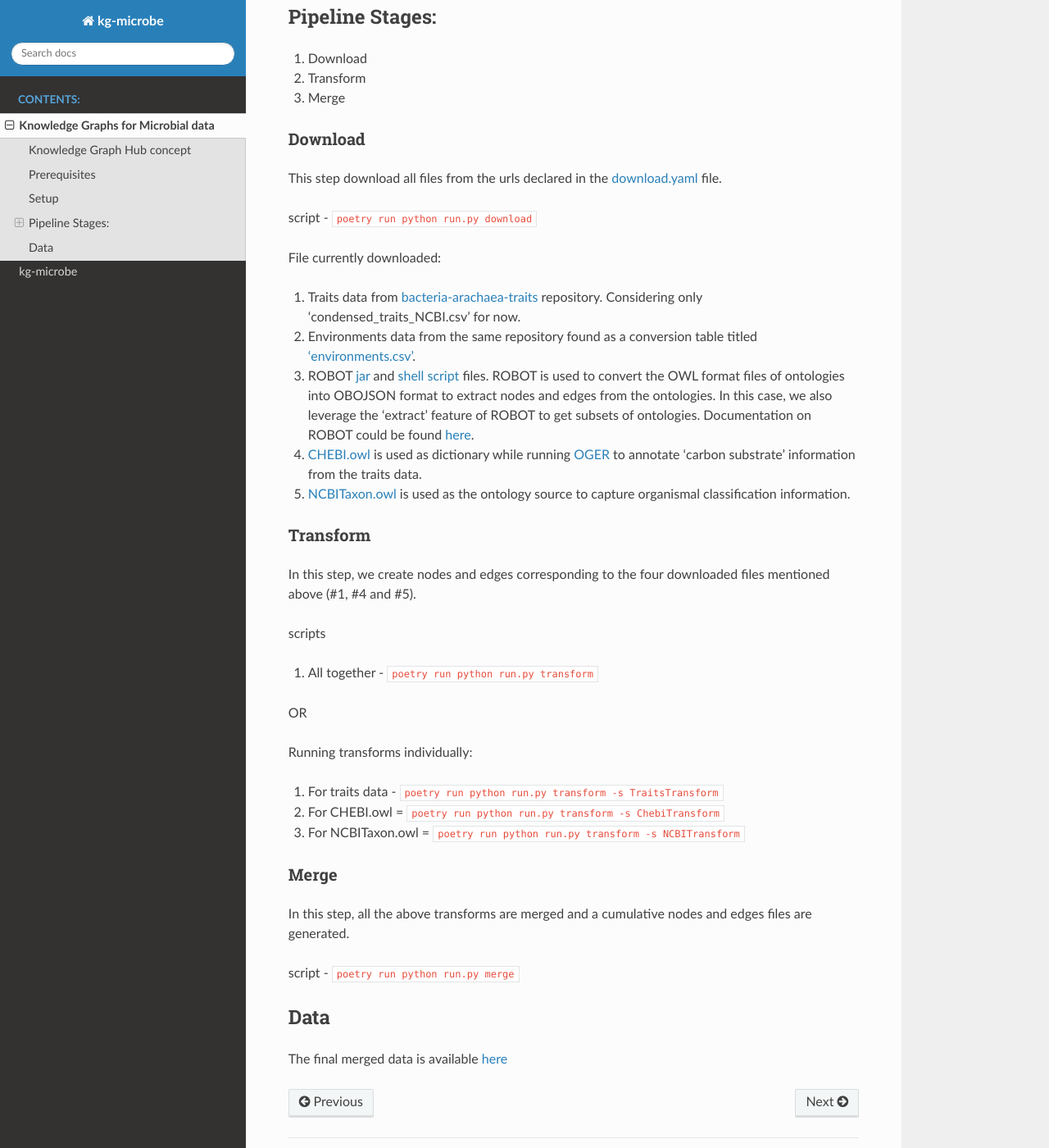
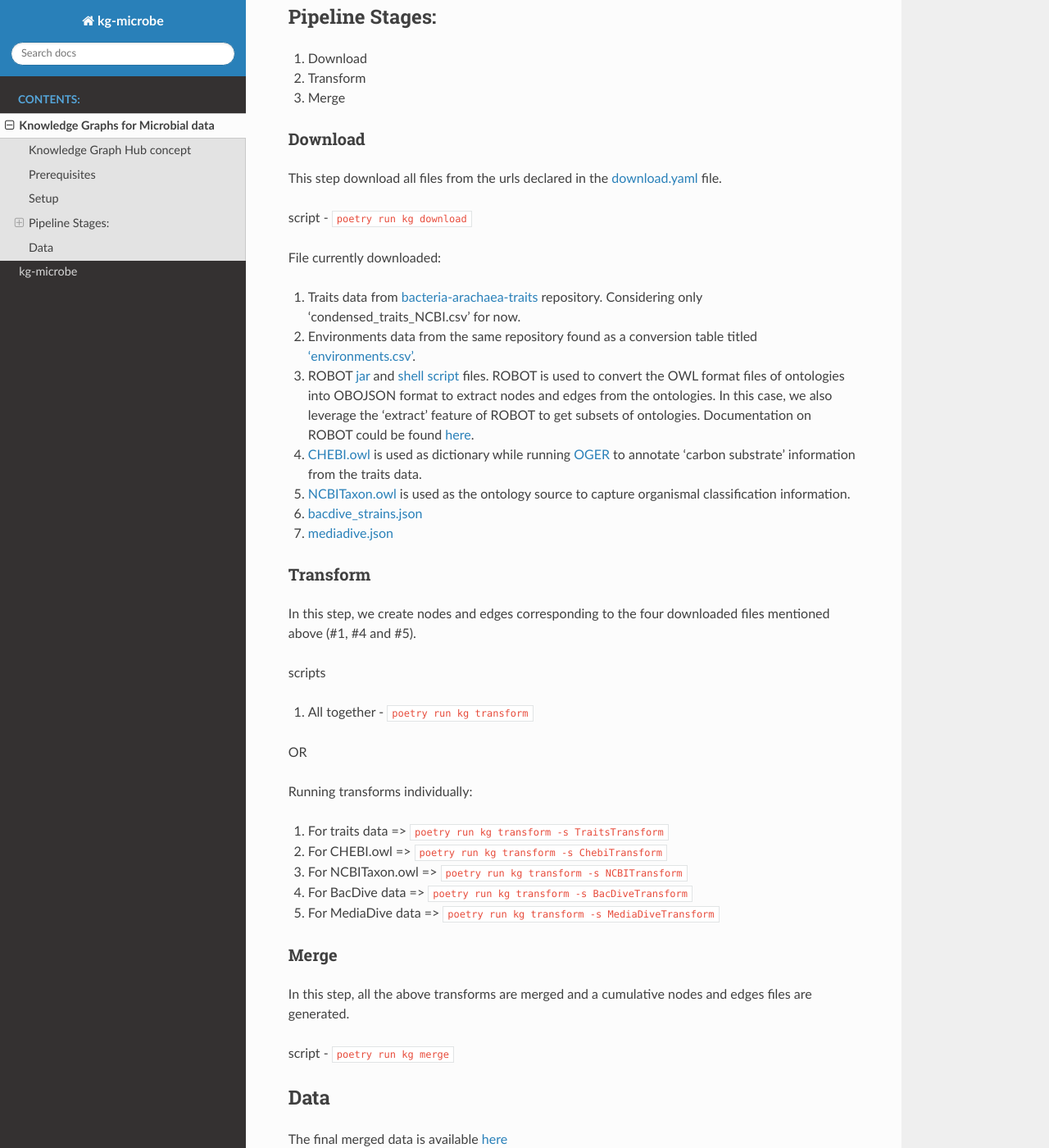
Before and after one commit to Knowledge-Graph-Hub/kg-bacdive, a Sphinx documentation site: the page built from docs/static/intro.md, in a window 1280 px wide and 1400 px high, scrolled down 640 px. Shown: the whole window at 82% size. Built offline with Sphinx 7.4.7 and the Read the Docs theme 2.0.0, drawn with Linux system fonts in a browser that asks for light colours; pages that are not in the unit, such as notebooks, are missing from menus.

Commit message:
updated docs

```diff
--- a/docs/static/intro.md
+++ b/docs/static/intro.md
@@ -25,7 +25,7 @@ Please see [here](https://github.com/Knowledge-Graph-Hub/kg-covid-19/wiki#knowle
 ### Download
 This step download all files from the urls declared in the [download.yaml](https://github.com/Knowledge-Graph-Hub/kg-microbe/blob/master/download.yaml) file.
 
-script - `poetry run python run.py download`
+script - `poetry run kg download`
 
 File currently downloaded:
 1. Traits data from [bacteria-arachaea-traits](https://github.com/bacteria-archaea-traits/bacteria-archaea-traits/blob/master/output) repository. Considering only 'condensed_traits_NCBI.csv' for now.
@@ -33,25 +33,29 @@ File currently downloaded:
 3. ROBOT [jar](https://github.com/ontodev/robot/releases/download/v1.7.2/robot.jar) and [shell script](https://raw.githubusercontent.com/ontodev/robot/master/bin/robot) files. ROBOT is used to convert the OWL format files of ontologies into OBOJSON format to extract nodes and edges from the ontologies. In this case, we also leverage the 'extract' feature of ROBOT to get subsets of ontologies. Documentation on ROBOT could be found [here](http://robot.obolibrary.org).
 4. [CHEBI.owl](http://www.obofoundry.org/ontology/chebi.html) is used as dictionary while running [OGER](https://github.com/OntoGene/OGER) to annotate 'carbon substrate' information from the traits data.
 5. [NCBITaxon.owl](http://www.obofoundry.org/ontology/ncbitaxon.html) is used as the ontology source to capture organismal classification information.
+6. [bacdive_strains.json](https://drive.google.com/file/d/1dOquB0M6H5Vxu6cBPa4kJ7F9v44medoV/view?usp=share_link)
+7. [mediadive.json](https://mediadive.dsmz.de/rest/media)
 
 ### Transform
 In this step, we create nodes and edges corresponding to the four downloaded files mentioned above (#1, #4 and #5).
 
 scripts
-1. All together - `poetry run python run.py transform`
+1. All together - `poetry run kg transform`
 
 OR
 
 Running transforms individually:
-1. For traits data - `poetry run python run.py transform -s TraitsTransform`
-2. For CHEBI.owl = `poetry run python run.py transform -s ChebiTransform`
-3. For NCBITaxon.owl = `poetry run python run.py transform -s NCBITransform`
+1. For traits data => `poetry run kg transform -s TraitsTransform`
+2. For CHEBI.owl => `poetry run kg transform -s ChebiTransform`
+3. For NCBITaxon.owl => `poetry run kg transform -s NCBITransform`
+3. For BacDive data => `poetry run kg transform -s BacDiveTransform`
+4. For MediaDive data => `poetry run kg transform -s MediaDiveTransform`
 
 ### Merge
 In this step, all the above transforms are merged and a cumulative nodes and edges files are generated.
 
-script - `poetry run python run.py merge`
+script - `poetry run kg merge`
 
 
 ## Data
-The final merged data is available [here](https://drive.google.com/file/d/1Ard-RyQQuOGShrxeNObNnpgriksx7XxO/view?usp=sharing)
+The final merged data is available [here](https://drive.google.com/drive/folders/1W2iGourDmo1gB8ip6GfCEax9El_OMR9h)
```
Also changed, not shown: docs/index copy.rst (deleted, +0 -26 lines).
